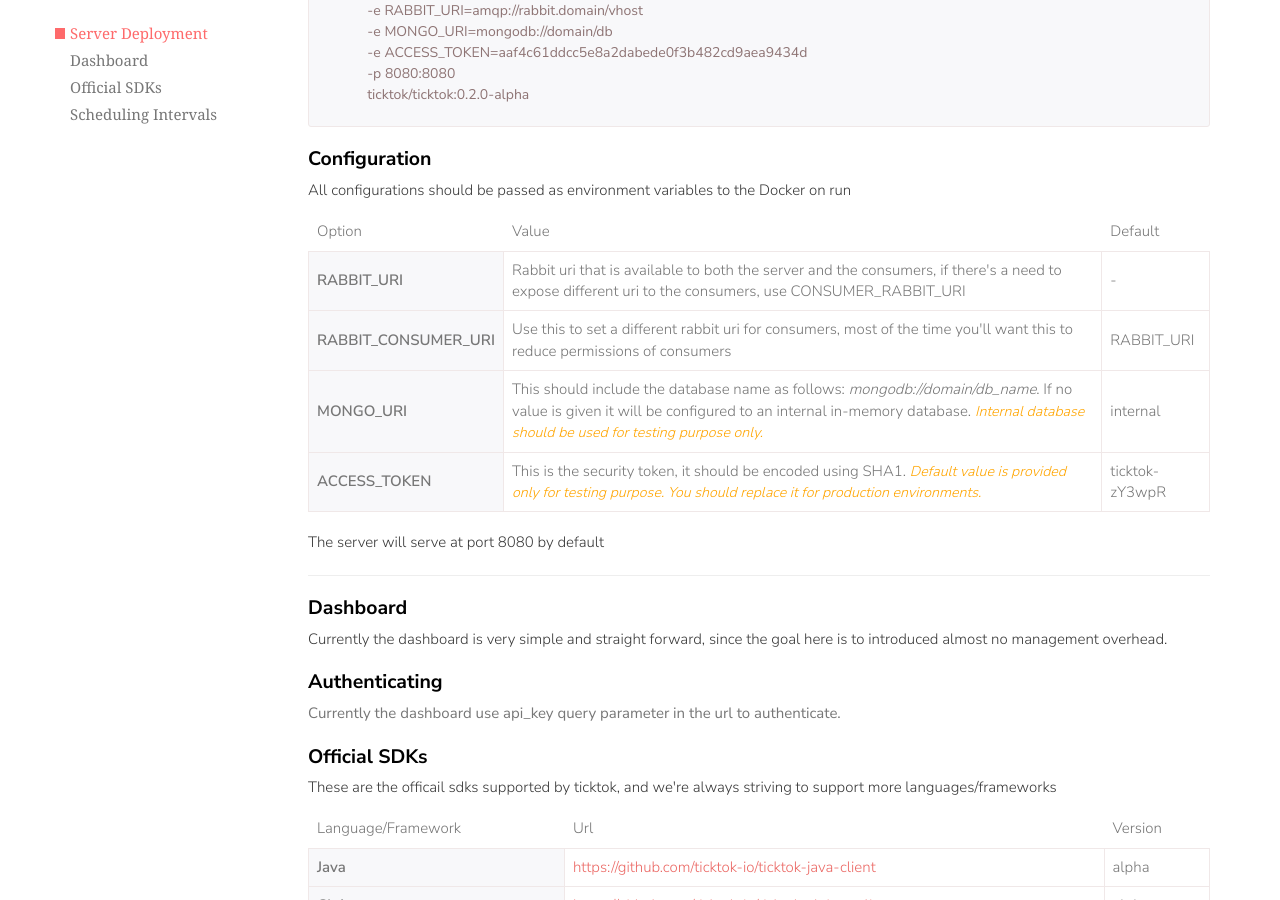
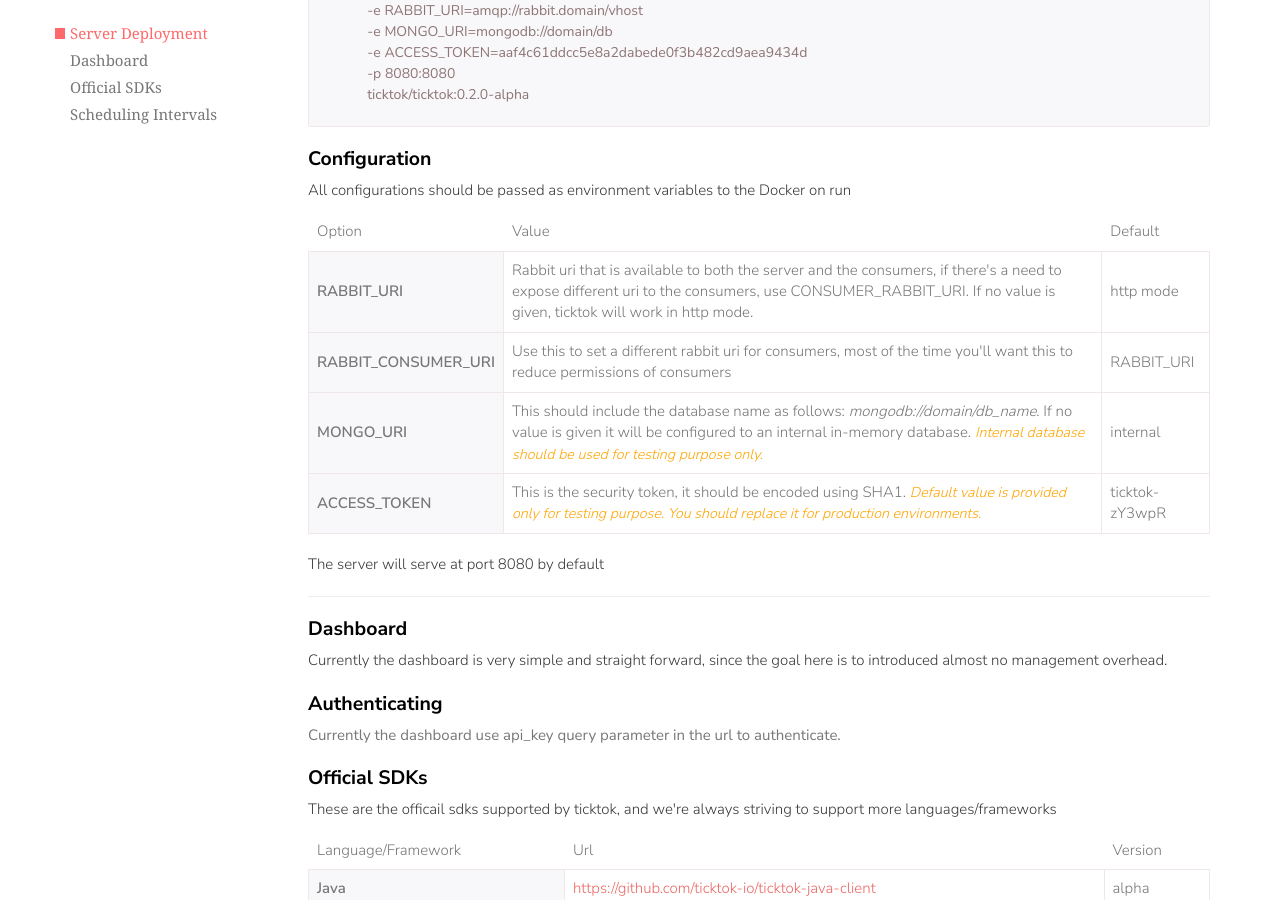
Before and after one commit to ticktok-io/ticktok-io.github.io.old, a Jekyll site: the page built from docs.html, in a window 1280 px wide and 900 px high, scrolled down 331 px. Built offline with Jekyll 4.4.1, drawn with Linux system fonts in a browser that asks for light colours; nearby versions of some CDN libraries; some web fonts are replaced.

Commit message:
more updates

```diff
--- a/_includes/docs/0.2.x/server_config.html
+++ b/_includes/docs/0.2.x/server_config.html
@@ -10,10 +10,9 @@
     <tr>
       <td>RABBIT_URI</td>
       <td>Rabbit uri that is available to both the server and the consumers, if there's a need to expose different
-        uri
-        to the consumers, use CONSUMER_RABBIT_URI
+        uri to the consumers, use CONSUMER_RABBIT_URI. If no value is given, ticktok will work in http mode.
       </td>
-      <td>-</td>
+      <td>http mode</td>
     </tr>
     <tr>
       <td>RABBIT_CONSUMER_URI</td>
```
